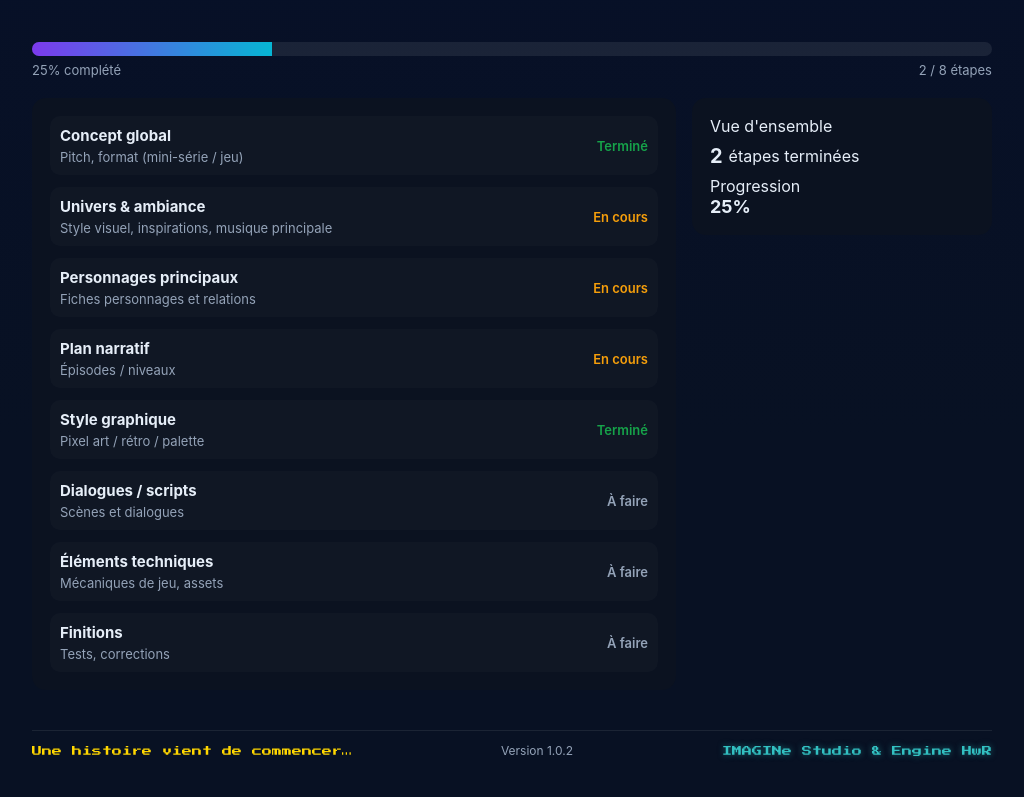
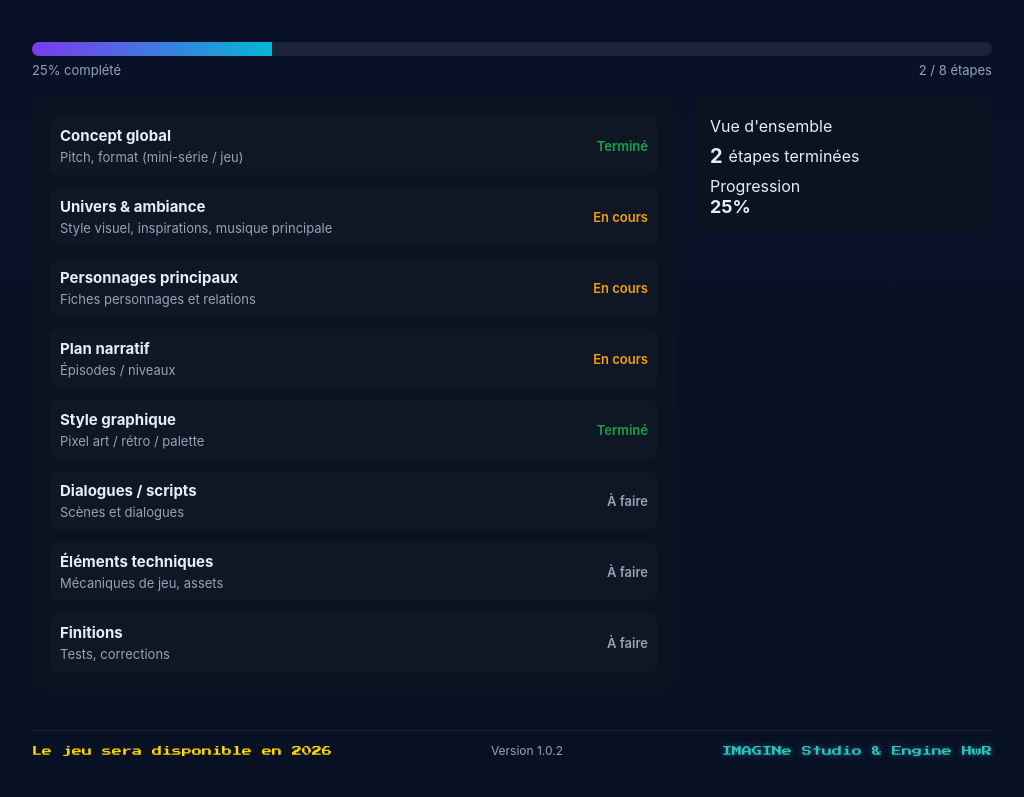
Before and after one commit to Lilyo923/Suivi-BB-Game, a plain HTML site: page index.html in a window 1280 px wide. Shown: the part 117-914 px from the top of the page, without its empty margins (128-1152 px from the left). Drawn offline with Linux system fonts and the light colour scheme.

Commit message:
Update index.html

```diff
--- a/index.html
+++ b/index.html
@@ -46,7 +46,7 @@
     </div>
 
     <footer>
-      <div class="footer-left">Une histoire vient de commencer…</div>
+      <div class="footer-left">Le jeu sera disponible en 2026</div>
       <div class="footer-center">Version 1.0.2</div>
       <div class="footer-right">IMAGINe Studio & Engine HwR</div>
     </footer>
```
